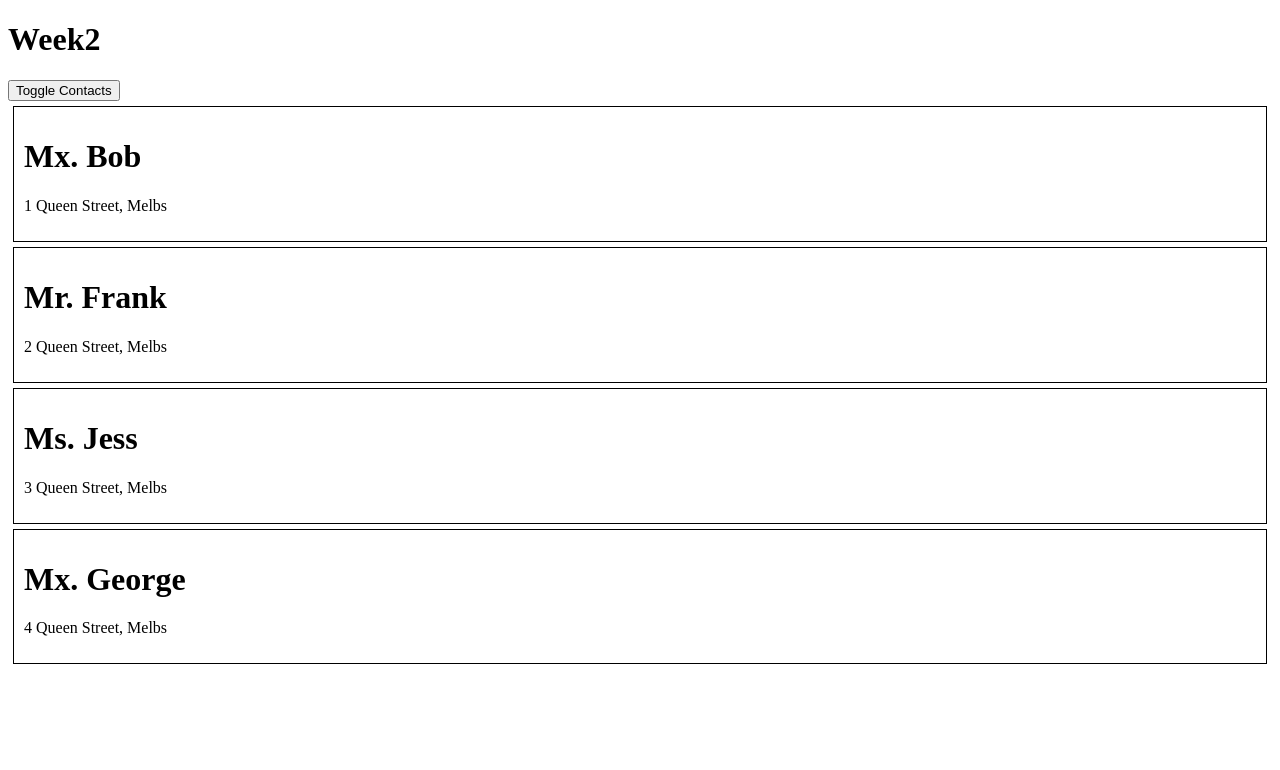
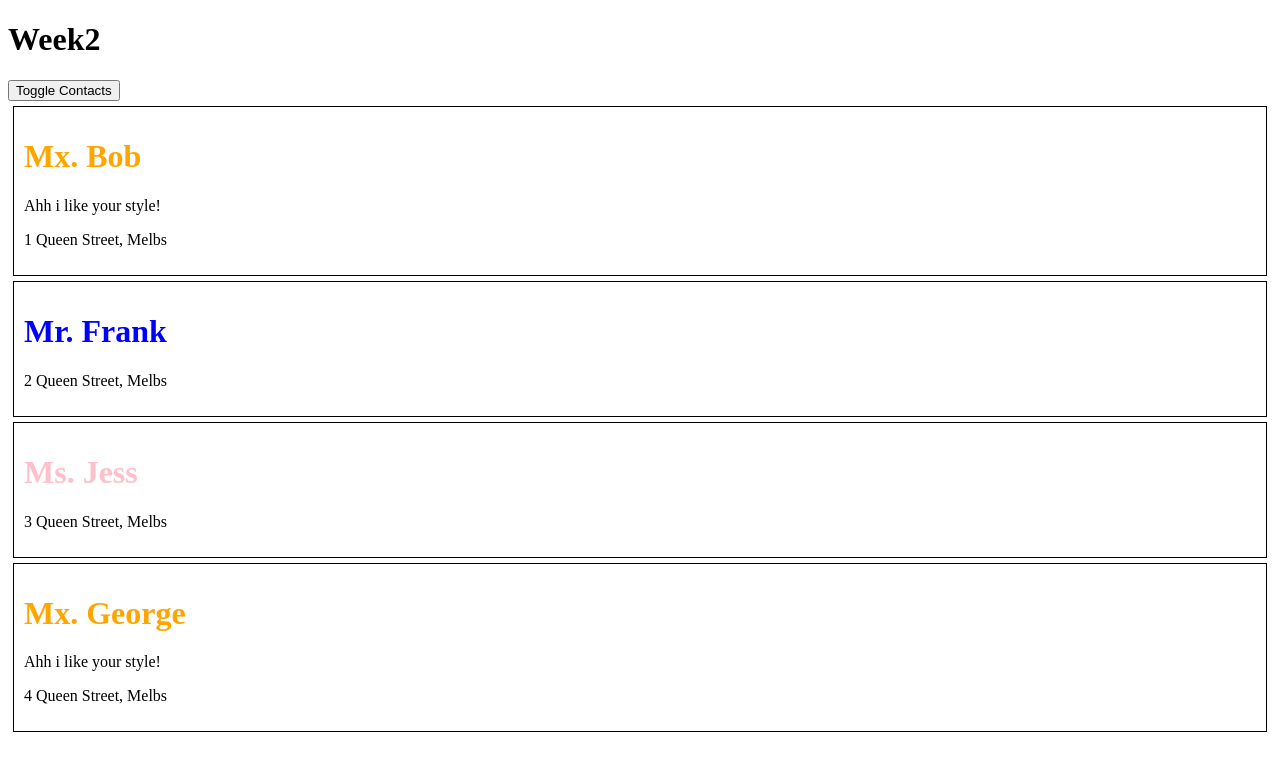
Before and after one commit to LachlanVelden-swin/AngularWeek2, an Angular app: page / in a window 1280 px wide. Shown: the top 770 px of the page. Built offline with nearby package versions, Linux system fonts and the light colour scheme.

Commit message:
dispaly custom colours per title

```diff
--- a/src/app/app.component.ts
+++ b/src/app/app.component.ts
@@ -8,6 +8,7 @@ import { Contact } from './contact/contact';
 })
 export class AppComponent {
   title = 'Week2';
+
   contacts: Contact[] = [
     new Contact("Bob", "Mx", "1 Queen Street, Melbs", "https://placehold.it/200x200"),
     new Contact("Frank", "Mr", "2 Queen Street, Melbs", "https://placehold.it/200x200"),
--- a/src/app/contact/contact.component.css
+++ b/src/app/contact/contact.component.css
@@ -5,3 +5,15 @@
     padding: 10px;
     margin: 5px;
 }
+
+.title-mx {
+    color: orange;
+}
+
+.title-mr {
+    color: blue;
+}
+
+.title-ms {
+    color: pink;
+}
--- a/src/app/contact/contact.component.html
+++ b/src/app/contact/contact.component.html
@@ -1,2 +1,6 @@
-<h1>{{contact.title}}. {{contact.name}}</h1>
+<h1 [class.title-mx]="contact.title == 'Mx'" [class.title-ms]="contact.title == 'Ms'"
+    [class.title-mr]="contact.title == 'Mr'">
+    {{contact.title}}. {{contact.name}}
+</h1>
+<span *ngIf="contact.title =='Mx'">Ahh i like your style!</span>
 <p>{{contact.address}}</p>
--- a/src/app/contact/contact.component.ts
+++ b/src/app/contact/contact.component.ts
@@ -11,6 +11,7 @@ export class ContactComponent implements OnInit {
   @Input()
   contact: Contact;
 
+
   constructor() { }
 
   ngOnInit(): void {
```
